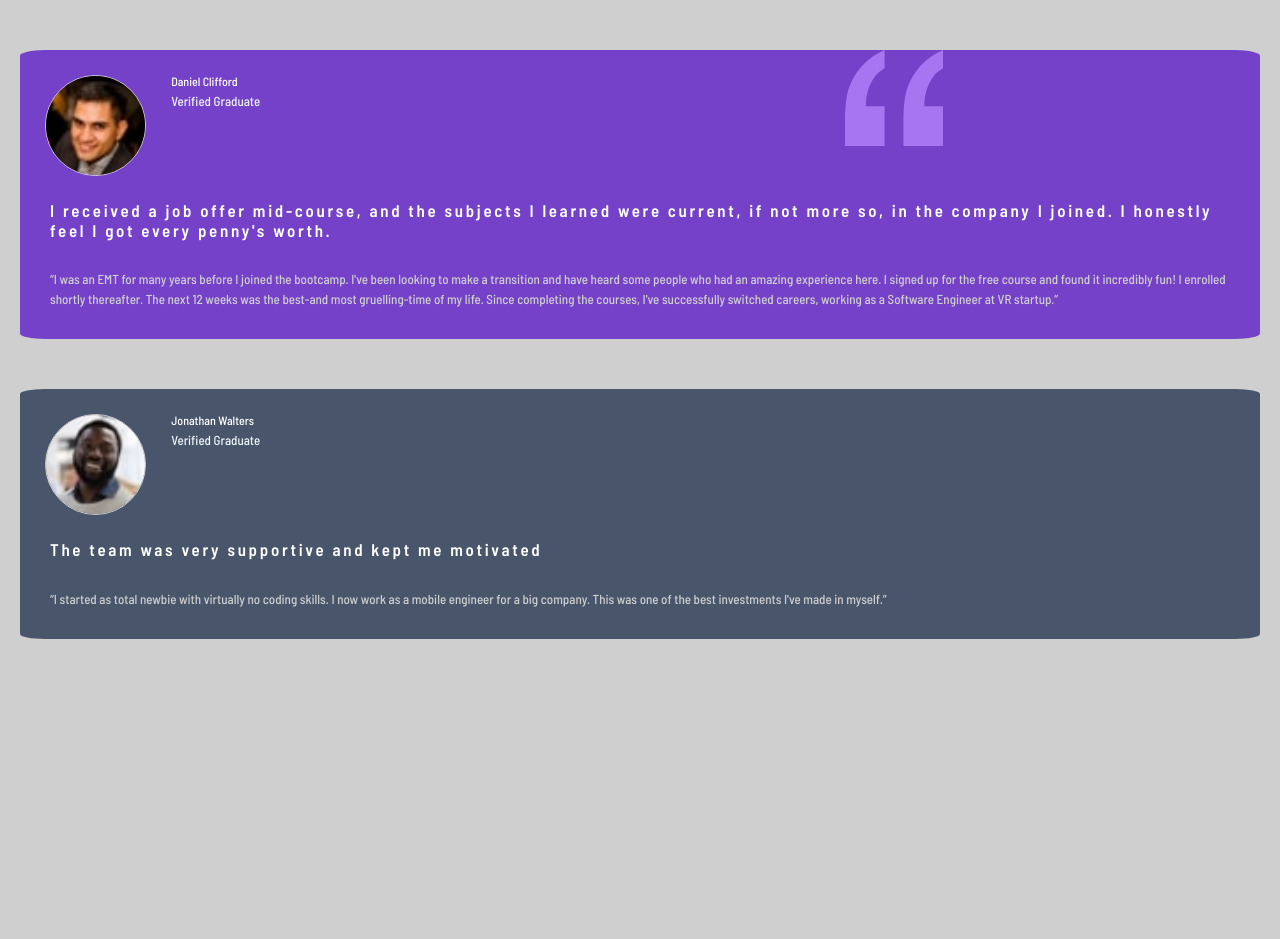
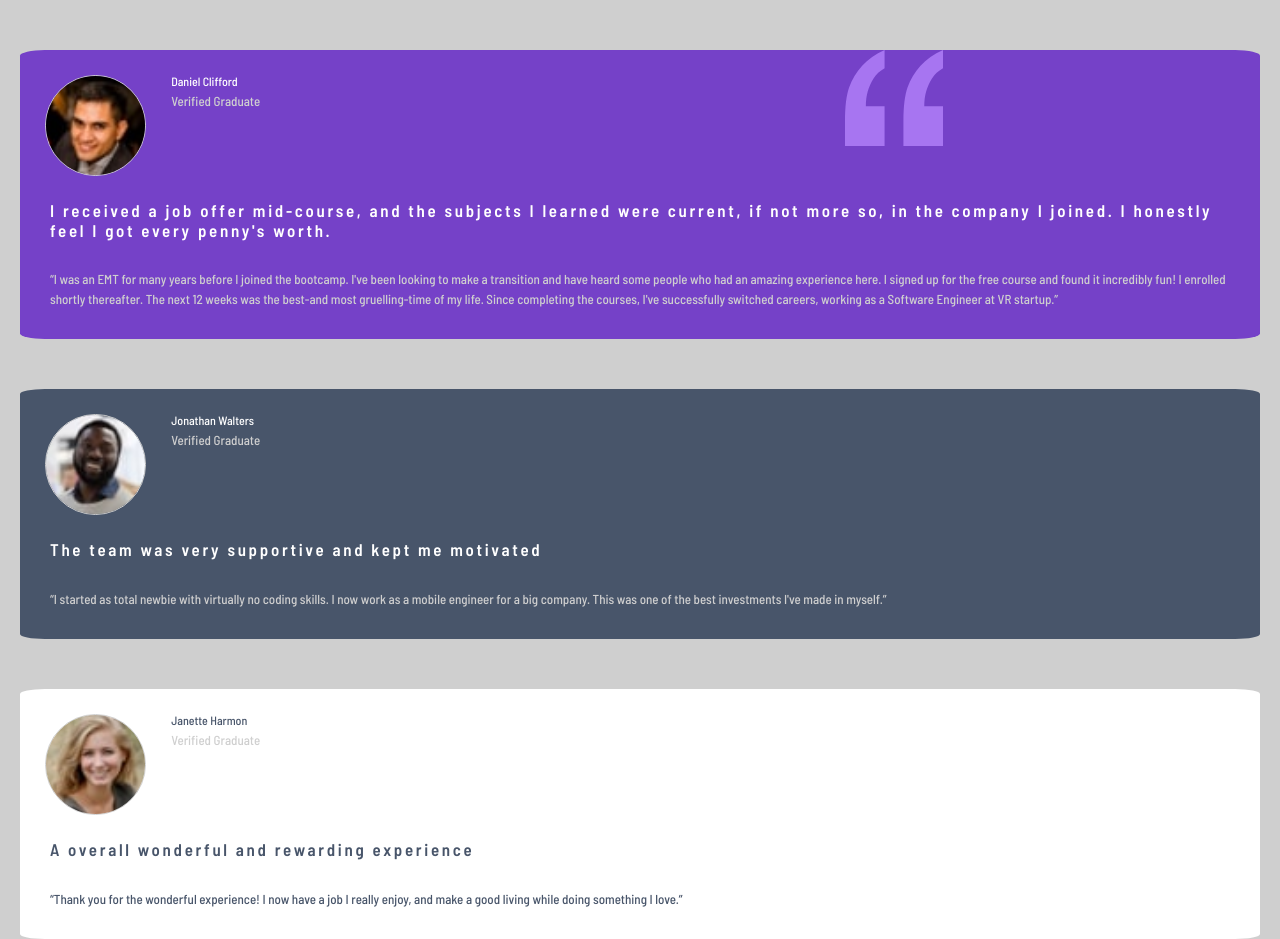
Before and after one commit to Miron-Silviu/testimonials-grid, a plain HTML site: page index.html in a window 1280 px wide. Before the commit the page ends 800 px from the top, so only its background shows below. Drawn offline with Linux system fonts and the light colour scheme.

Commit message:
Build : Build third card in index.html and        style it in style.css

```diff
--- a/css/style.css
+++ b/css/style.css
@@ -61,7 +61,7 @@ body {
 }
 p {
   margin: 0;
-  color: var(--light-grayish-blue);
+  color: var(--light-gray);
 }
 
 .card__description {
@@ -85,3 +85,17 @@ p {
   margin: var(--margin);
   background: var(--very-dark-grayish-blue);
 }
+
+/* Third Card  */
+
+.third-user-card {
+  background: var(--white);
+  margin: var(--margin);
+  border-radius: var(--border-radius);
+}
+
+.card-description,
+.card-story,
+.card-name {
+  color: var(--very-dark-grayish-blue);
+}
--- a/index.html
+++ b/index.html
@@ -45,20 +45,24 @@
         </article>
       </div>
 
-      <!-- <div class="testimonial__card">
+      <!-- Third Card  -->
+
+      <div class="third-user-card">
         <div class="testimonial__user">
           <img class="card__image" src="./images/image-jeanette.jpg" alt="Daniel-card" />
 
           <div class="title__name">
-            <p class="card__name">Daniel Clifford</p>
+            <p class="card-name card__name">Janette Harmon</p>
             <p>Verified Graduate</p>
           </div>
         </div>
-        <h1 class="card__description">I received a job offer mid-course, and the subjects I learned were current, if not more so, in the company I joined. I honestly feel I got every penny's worth.</h1>
-        <article class="card__story">
-          <q>I was an EMT for many years before I joined the bootcamp. I've been looking to make a transition and have heard some people who had an amazing experience here. I signed up for the free course and found it incredibly fun! I enrolled shortly thereafter. The next 12 weeks was the best-and most gruelling-time of my life. Since completing the courses, I've successfully switched careers, working as a Software Engineer at VR startup.</q>
+        <h1 class="card-description card__description">A overall wonderful and rewarding experience</h1>
+        <article class="card-story card__story">
+          <q>Thank you for the wonderful experience! I now have a job I really enjoy, and make a good living while doing something I love.</q>
         </article>
-      </div> -->
+      </div>
+
+      <!-- Forth card -->
     </section>
   </body>
 </html>
```
